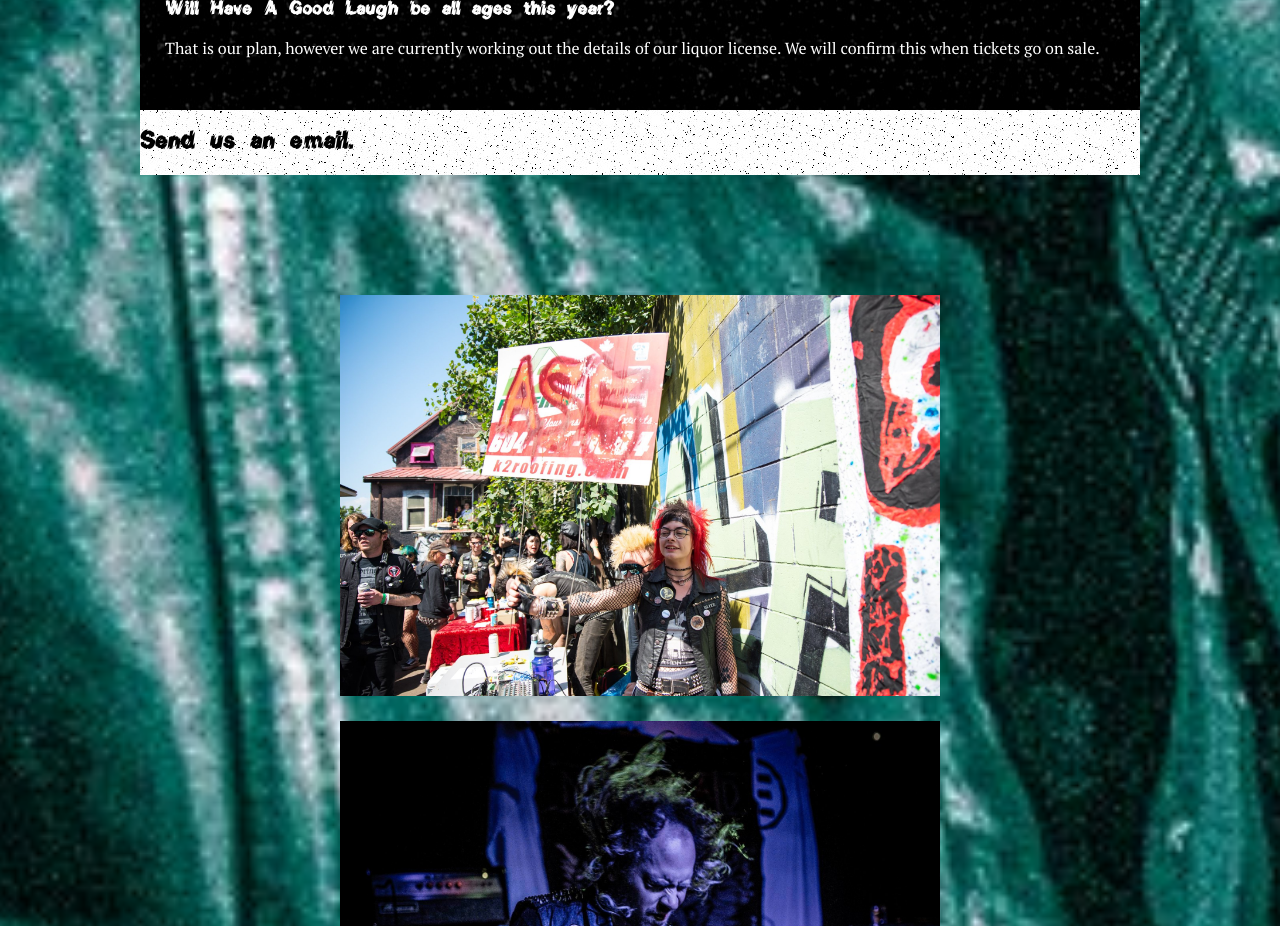
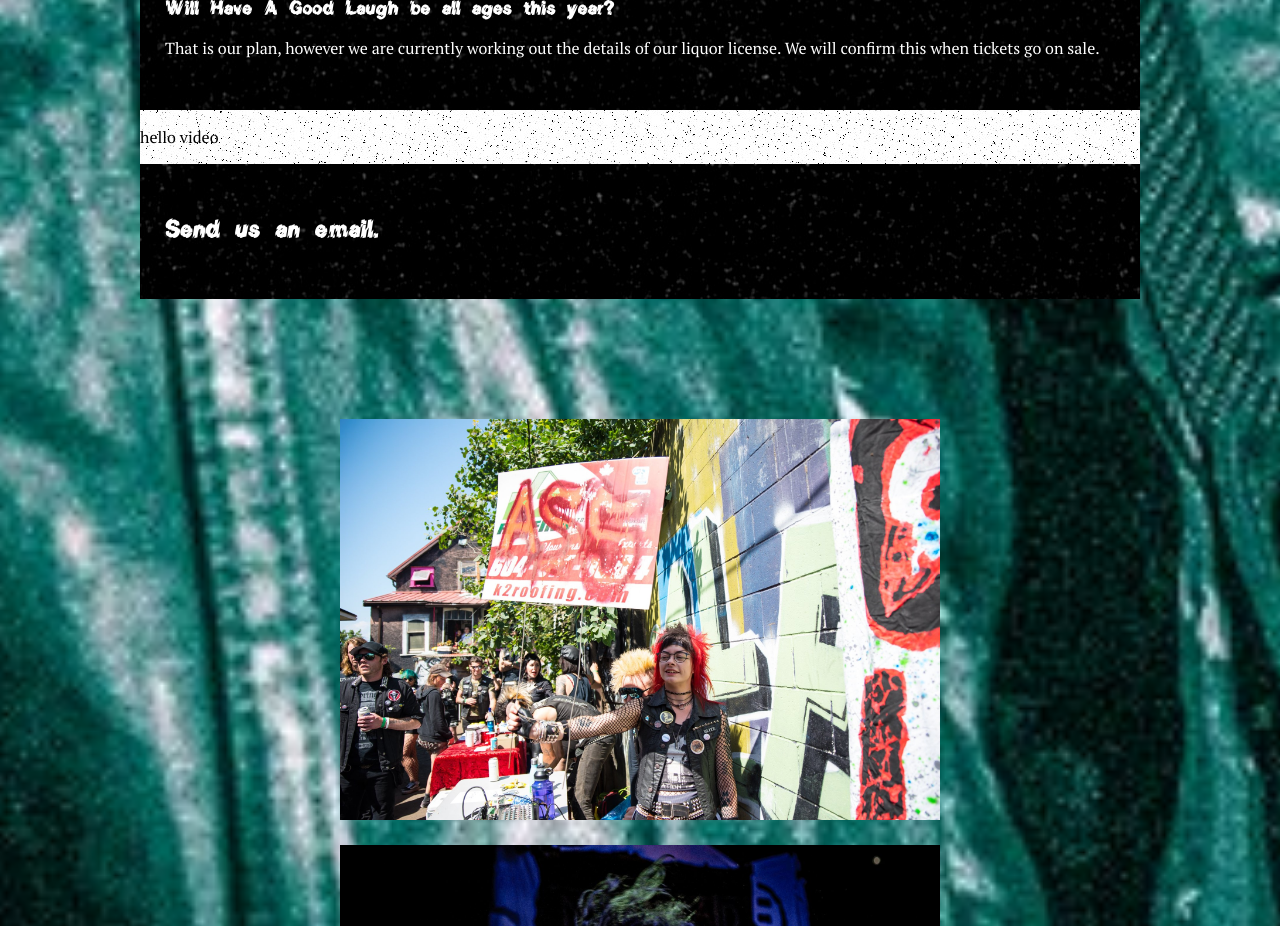
Before and after one commit to cordellbonnieux/Have-A-Good-Laugh, a React (Create React App) app: page / in a window 1280 px wide. Shown: the part 3840-4766 px from the top of the page. Built offline with nearby package versions, Linux system fonts and the light colour scheme.

Commit message:
Added the videos section and file, need to populate it with content next

```diff
--- a/src/Contact.jsx
+++ b/src/Contact.jsx
@@ -2,7 +2,7 @@ import React from 'react';
 
 export default function Contact() {
   return (
-    <section id="contact" className="section">
+    <section id="contact" className="section section_dark">
       <div id="contact_inner">
         <h2>Send us an email.</h2>
       </div>
--- a/src/Content.jsx
+++ b/src/Content.jsx
@@ -4,6 +4,7 @@ import LineUp from './LineUp';
 import Info from './Info';
 import Contact from './Contact';
 import Right from './Right';
+import Videos from './Videos';
 
 export default function Content() {
     return (
@@ -13,6 +14,7 @@ export default function Content() {
             <Tickets />
             <LineUp />
             <Info />
+            <Videos />
             <Contact />
           </div>
         </div>
--- /dev/null
+++ b/src/Videos.jsx
@@ -0,0 +1,9 @@
+import React from 'react';
+
+export default function Videos() {
+    return (
+        <section id="videos" className="section">
+            <p>hello video</p>
+        </section>
+    )
+}
```
